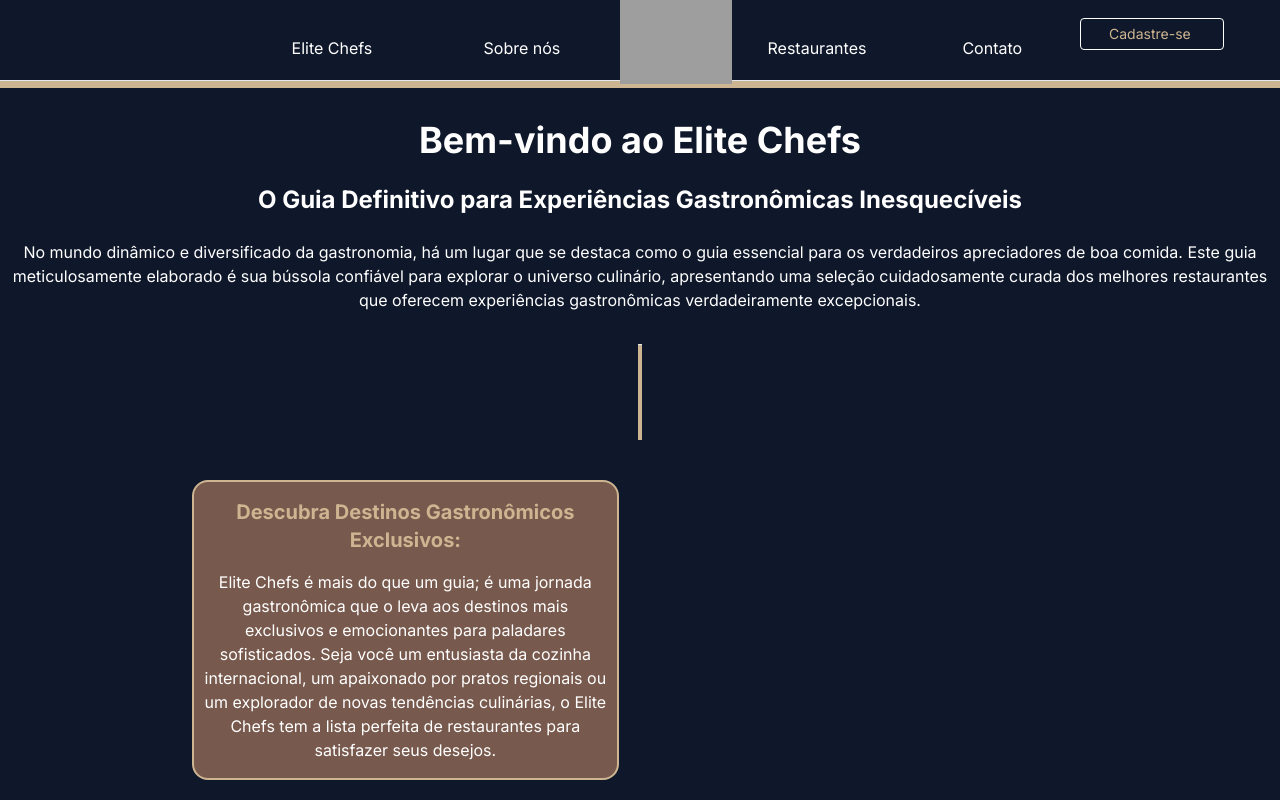
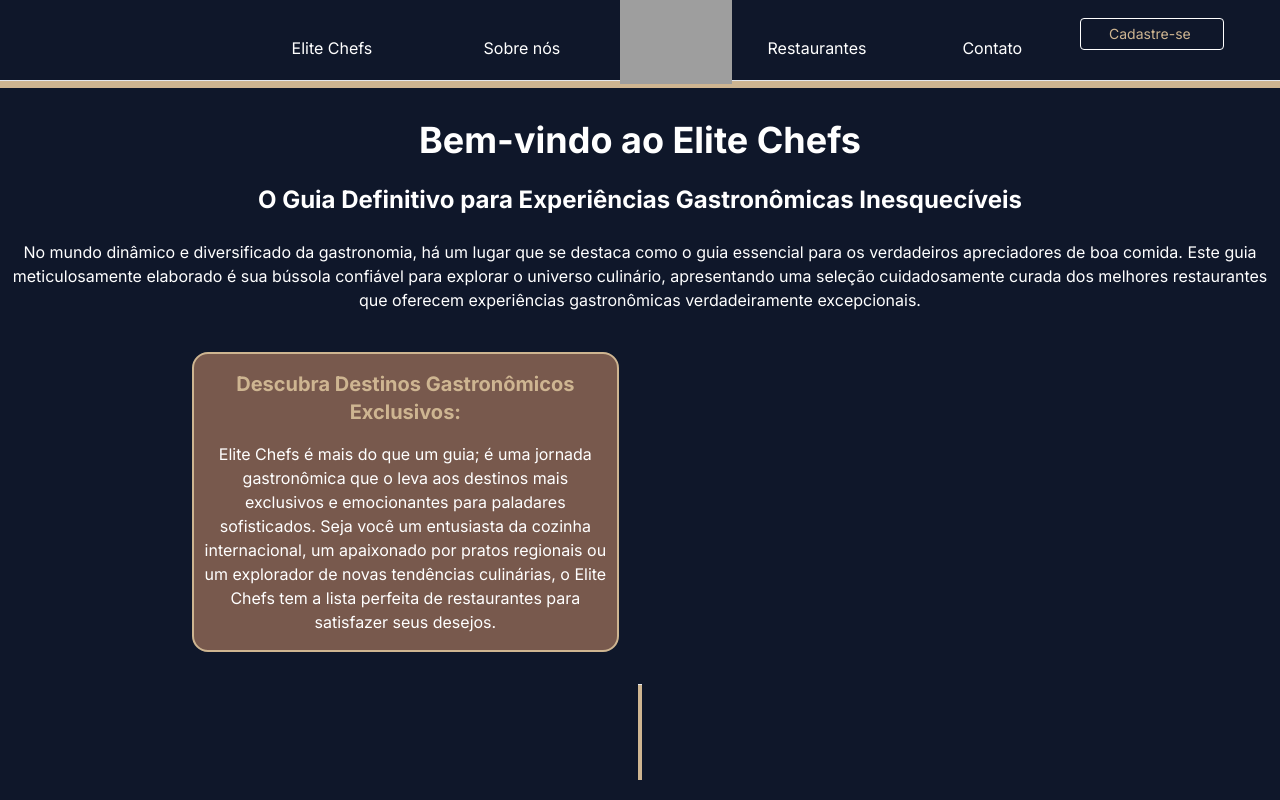
Before and after one commit to vilasboasfabio/front-guia-gatronomico, a Next.js app: page /sobresite in a window 1280 px wide. Shown: the top 800 px of the page. Built offline with nearby package versions, Linux system fonts and the light colour scheme; grey boxes are pictures that could not be loaded.

Commit message:
adjust line

```diff
--- a/app/sobresite/page.jsx
+++ b/app/sobresite/page.jsx
@@ -16,12 +16,12 @@ function PaginaSobre() {
                 <h1 className="text-2xl font-bold text-center mt-2 text-white">O Guia Definitivo para Experiências Gastronômicas Inesquecíveis</h1>
                 <p className="text-center mt-6 text-white">No mundo dinâmico e diversificado da gastronomia, há um lugar que se destaca como o guia essencial para os verdadeiros apreciadores de boa comida. Este guia meticulosamente elaborado é sua bússola confiável para explorar o universo culinário, apresentando uma seleção cuidadosamente curada dos melhores restaurantes que oferecem experiências gastronômicas verdadeiramente excepcionais.</p>
             </section>
-            <hr className='bg-lbronze h-24 w-1 mx-auto mt-8' />
+
             <section className="bg-bronze w-1/3 h-76 rounded-2xl ml-48 mt-10 border-bronze">
                 <h1 className="font-bold text-xl text-lbronze text-center  mb-4 mt-4 font">Descubra Destinos Gastronômicos Exclusivos:</h1>
                 <p className=" text-white ml-2 mr-2 text-center mb-4">Elite Chefs é mais do que um guia; é uma jornada gastronômica que o leva aos destinos mais exclusivos e emocionantes para paladares sofisticados. Seja você um entusiasta da cozinha internacional, um apaixonado por pratos regionais ou um explorador de novas tendências culinárias, o Elite Chefs tem a lista perfeita de restaurantes para satisfazer seus desejos.</p>
             </section>
-
+            <hr className='bg-lbronze h-24 w-1 mx-auto mt-8' />
             <section className="bg-bronze w-1/3 h-76 rounded-2xl ml-auto mr-48 mt-10 border-bronze">
                 <h1 className="text-xl text-center text-lbronze font-bold mb-4 mt-4">Curadoria de Especialistas:</h1>
                 <p className=" text-white ml-2 mr-2 text-center mb-4">Nossa equipe de especialistas em gastronomia trabalha incansavelmente para oferecer a você um guia confiável e atualizado. Cada restaurante apresentado no Elite Chefs passa por um processo rigoroso de seleção, garantindo que apenas os estabelecimentos mais excepcionais e inovadores sejam destacados. Confie em nós para proporcionar uma experiência gastronômica digna dos verdadeiros apreciadores de comida.</p>
```
